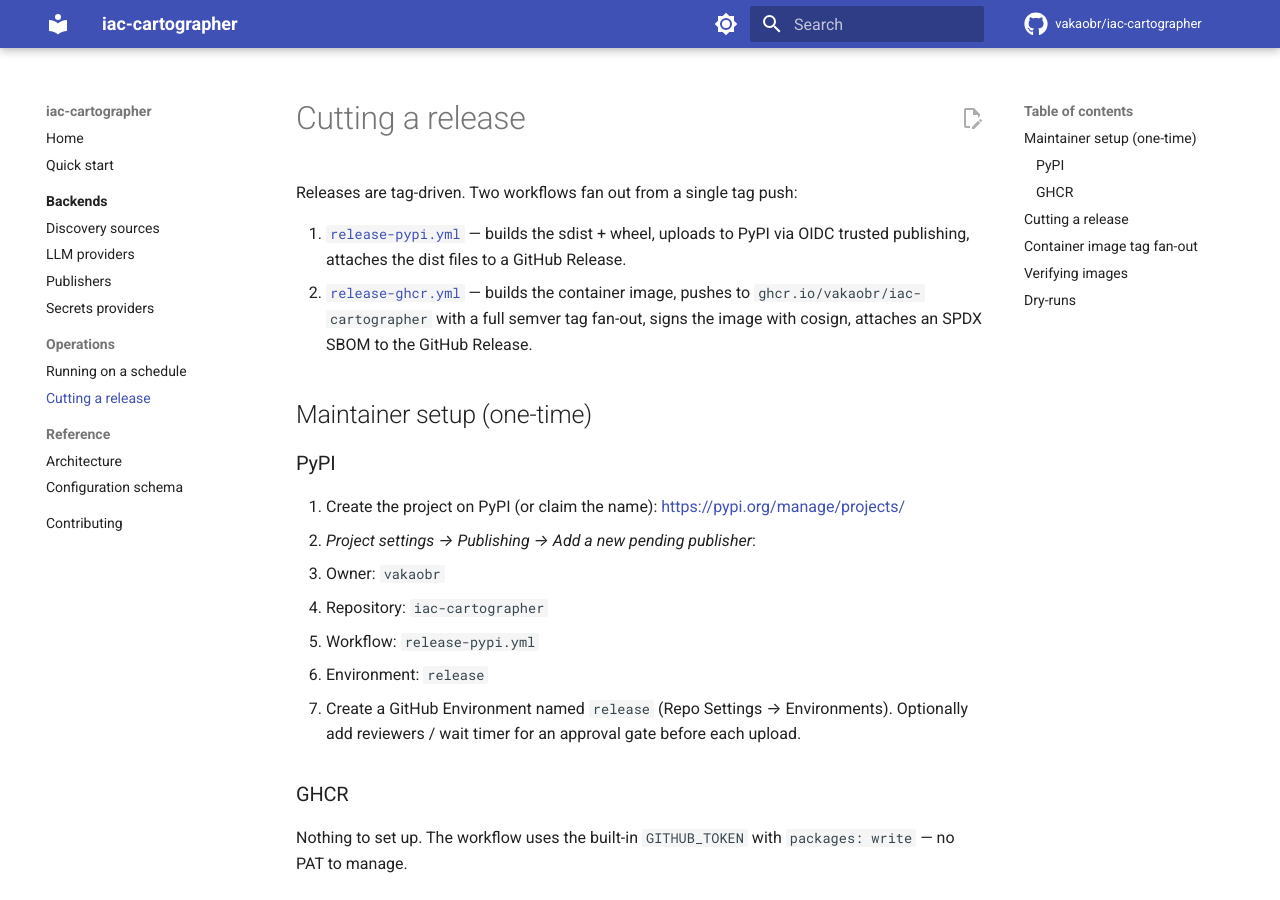
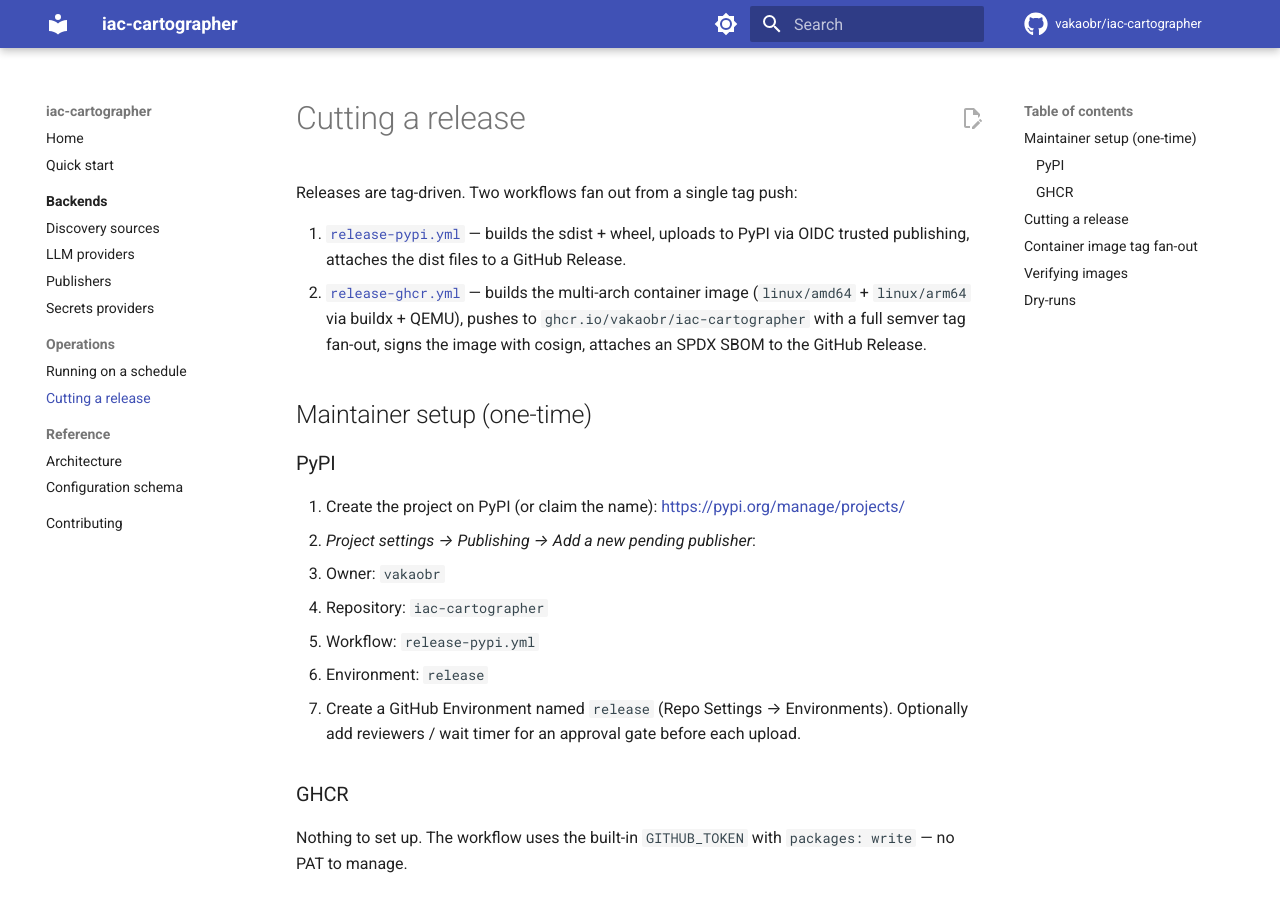
Before and after one commit to vakaobr/iac-cartographer, an MkDocs documentation site: the page built from docs/operations/releases.md, in a window 1280 px wide and 900 px high. Built offline with MkDocs 1.6.1 and Material for MkDocs 9.7.7, drawn with Linux system fonts in a browser that asks for light colours; comment, search, counter and statistics services are not loaded.

Commit message:
ci(docker): multi-arch container image (linux/amd64 + linux/arm64)
The bundled Dockerfile was amd64-only. Apple Silicon devs and arm64
k8s nodes (Graviton, Ampere, Raspberry Pi clusters) had to
`--platform=linux/amd64` + accept emulated runs, or build the image
themselves.

Dockerfile changes:
  * New ARG TARGETARCH (defaults to amd64 so plain `docker build`
    without buildx still works for amd64 hosts).
  * terraform-docs URL templated as `linux-${TARGETARCH}.tar.gz`;
    upstream publishes both arches under matching names so the same
    RUN block works on both.
  * FROM line gains --platform=$BUILDPLATFORM so the heavy build
    happens on the native runner arch when buildx + QEMU emulate
    the target.

`release-ghcr.yml` changes:
  * New QEMU setup step (docker/setup-qemu-action) registers
    qemu-user-static so buildx can transparently emulate arm64
    during the RUN steps on the amd64 GHA runner.
  * docker/build-push-action gets `platforms: linux/amd64,linux/arm64`.
    Builds fan out, push a manifest list to GHCR; `docker pull`
    on either arch resolves automatically.
  * `provenance: false` to keep the manifest list shape simple —
    otherwise buildx adds extra unknown-platform attestation entries
    that trip up the cosign + SBOM steps downstream.

CI smoke job (in ci.yml) stays amd64-only (it just validates the
build works at all; the release workflow is the authoritative
cross-arch build). Adding QEMU there too would roughly 2x the
smoke job runtime for no extra coverage.

Docs:
  * README — moves "Multi-arch container image" from Coming next
    to Shipped, updates the Container image bullet to mention
    multi-arch explicitly.
  * CONTRIBUTING + docs/operations/releases — annotate the GHCR
    workflow description with multi-arch + how it's built.

Verified:
  * Dockerfile parses, terraform-docs URL pattern matches actual
    upstream release naming (linux-amd64.tar.gz, linux-arm64.tar.gz).
  * `mkdocs build --strict` clean.
  * `pytest -q` — 325 passed (no Python touched).
  * `ruff check .` clean.

```diff
--- a/docs/operations/releases.md
+++ b/docs/operations/releases.md
@@ -6,7 +6,8 @@
    — builds the sdist + wheel, uploads to PyPI via OIDC trusted
    publishing, attaches the dist files to a GitHub Release.
 2. [`release-ghcr.yml`](https://github.com/vakaobr/iac-cartographer/blob/main/.github/workflows/release-ghcr.yml)
-   — builds the container image, pushes to
+   — builds the multi-arch container image
+   (`linux/amd64` + `linux/arm64` via buildx + QEMU), pushes to
    `ghcr.io/vakaobr/iac-cartographer` with a full semver tag fan-out,
    signs the image with cosign, attaches an SPDX SBOM to the GitHub
    Release.
```
Also changed, not shown: CONTRIBUTING.md (+5 -3 lines), README.md (+1 -2 lines), 2 other files.
